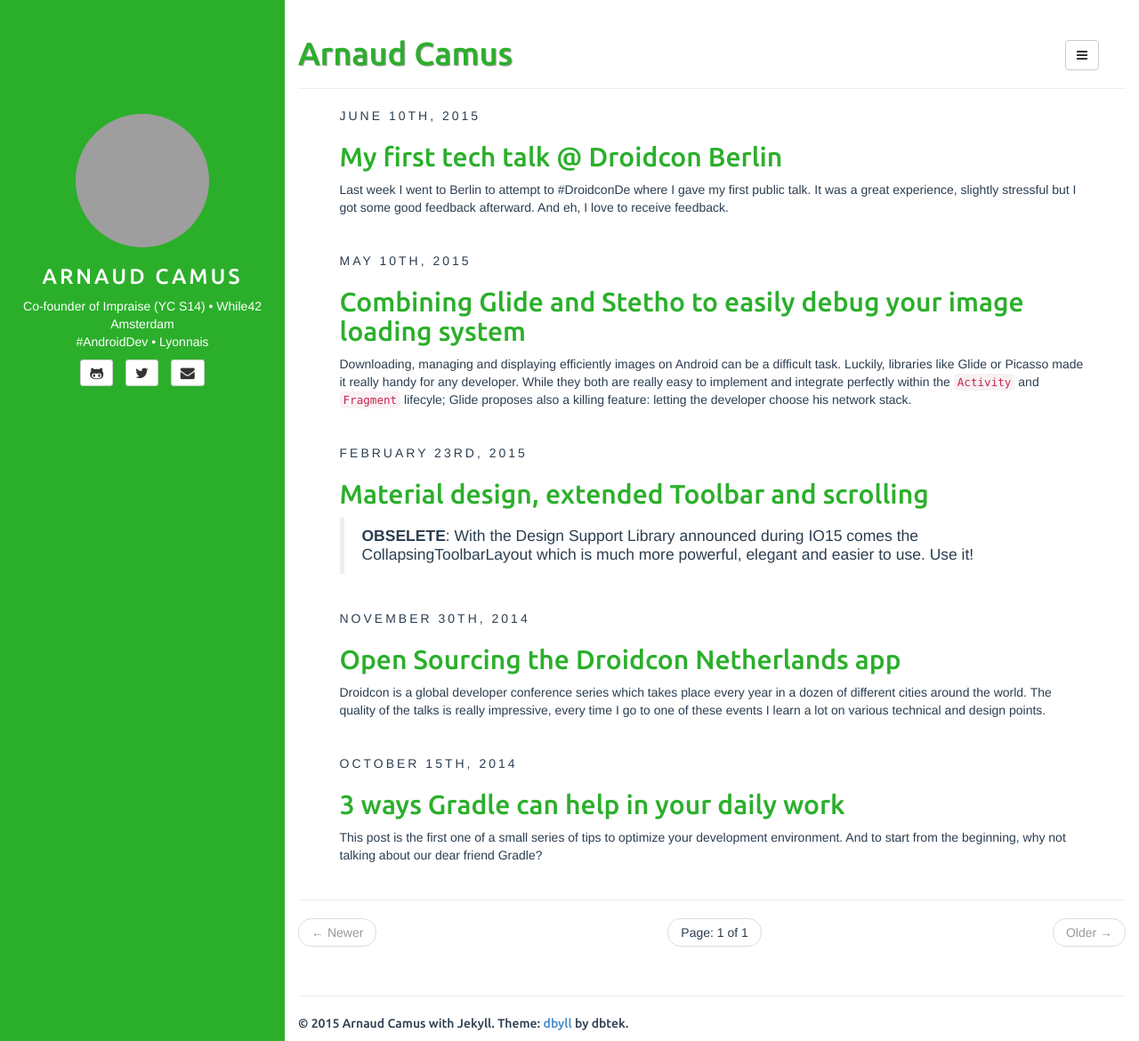
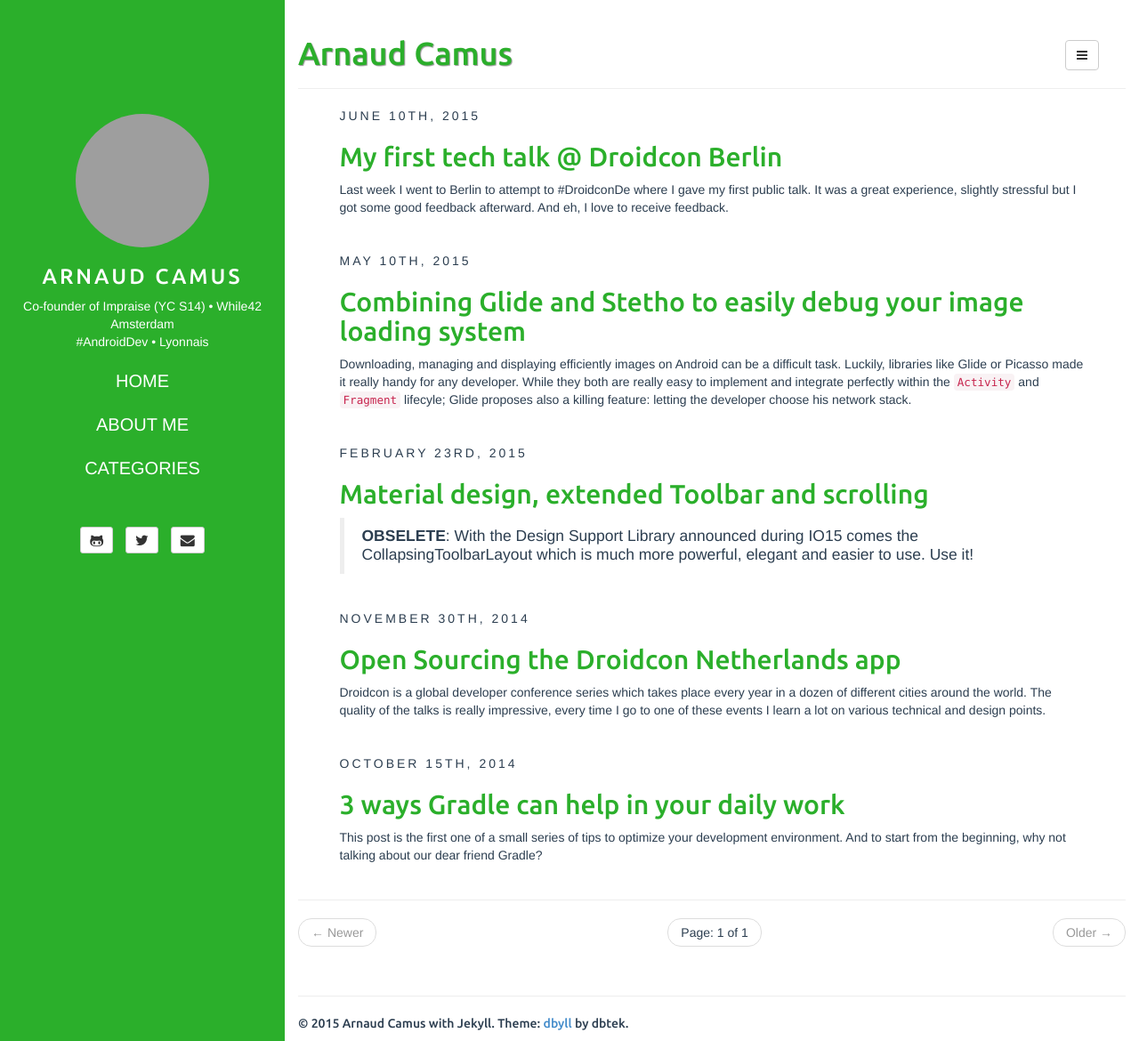
Before and after one commit to lynfogeek/blog, a Jekyll site: the page built from index.html, in a window 1280 px wide and 1170 px high. Shown: the whole window at 89% size. Built offline with Jekyll 4.4.1, drawn with Linux system fonts in a browser that asks for light colours; the list of posts is cut into pages by our own code; grey boxes are pictures that could not be loaded.

Commit message:
Add About page and navigation on sidebar

```diff
--- a/_includes/sidebar.html
+++ b/_includes/sidebar.html
@@ -13,6 +13,14 @@
 	{{ site.author.bio }}
 </div>
 {% endif %}
+
+<div class="navigation">
+	<ul class="nav-menu">
+		<li><a href="{{ site.BASE_PATH }}">HOME</a></li>
+		<li><a href="{{ site.BASE_PATH }}/about-me/">ABOUT ME</a></li>
+		<li><a href="{{ site.BASE_PATH }}/categories.html">CATEGORIES</a></li>
+	</ul>
+</div>
 
 <div id="contact-list" class="text-center">
 	<ul class="list-unstyled list-inline">
--- a/assets/css/style.css
+++ b/assets/css/style.css
@@ -181,3 +181,48 @@ footer {
 ul.dropdown-menu>li>a>i.fa {
     width: 1.3em;
 }
+
+.nav-menu {
+	list-style: none;
+	margin: 0;
+	padding-left: 0;
+}
+
+.nav-menu li {
+	-webkit-transition: all 0.25s ease-in-out;
+	-moz-transition: all 0.25s ease-in-out;
+	-ms-transition: all 0.25s ease-in-out;
+	-o-transition: all 0.25s ease-in-out;
+	transition: all 0.25s ease-in-out;
+
+	position: relative;
+	border: 0;
+	font-family: inherit;
+	font-size: 100%;
+	font-style: inherit;
+	font-weight: inherit;
+	margin: 0;
+	outline: 0;
+	padding: 0;
+	vertical-align: baseline;
+	display: list-item;
+  text-align: -webkit-match-parent;
+}
+
+.nav-menu li a {
+  display: block;
+  position: relative;
+  padding: 10px 40px;
+  text-decoration: none;
+  color: #fff !important;
+  text-align: center;
+  font-size: 20px;
+}
+
+.nav-menu li:hover {
+	background-color: #50cc50;
+}
+
+.nav-menu li:last-child {
+	margin-bottom: 42px;
+}
```
Also changed, not shown: about-me/index.html (added, +37 -0 lines), 1 other file.
